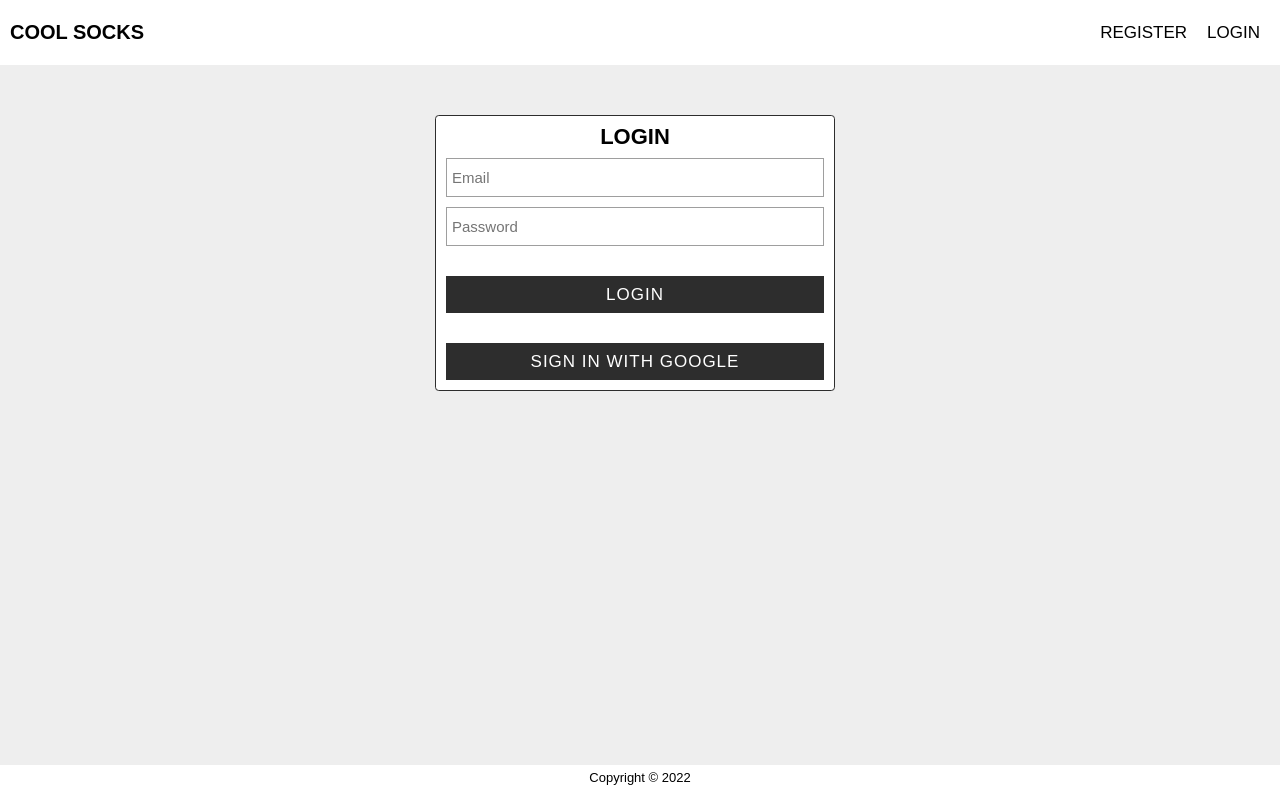
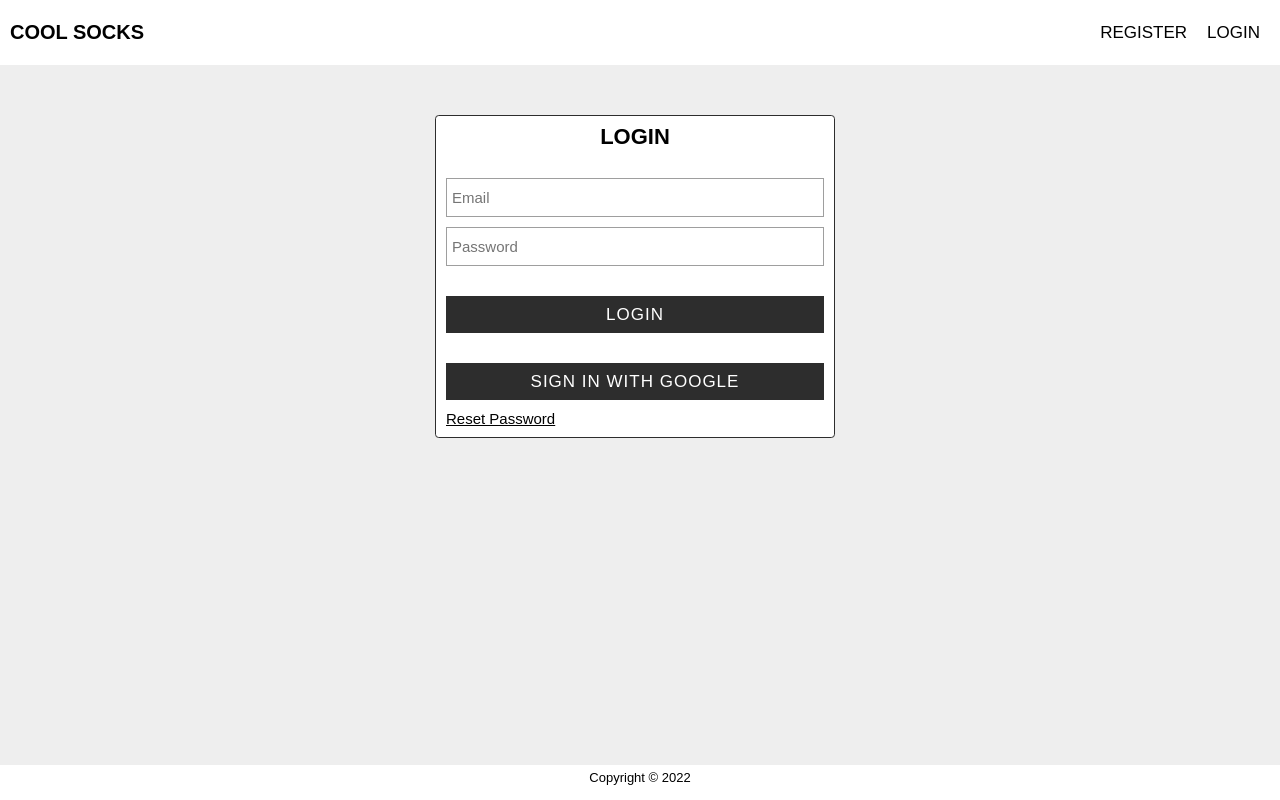
Before and after one commit to daniel-mad/CoolSocks, a React (Create React App) app: page /login in a window 1280 px wide. Built offline with nearby package versions, Linux system fonts and the light colour scheme; no server answers.

Commit message:
email password

```diff
--- a/src/App.js
+++ b/src/App.js
@@ -7,13 +7,14 @@ import AuthLayout from './layouts/AuthLayout';
 import MainLayout from './layouts/MainLayout';
 import Homepage from './pages/Homepage';
 import Login from './pages/Login';
+import Recovery from './pages/Recovery';
 import Registration from './pages/Registration';
 
 function App() {
   const [currentUser, setCurrentUser] = useState(null);
   useEffect(() => {
     (async () => {
-      const authListener = onAuthStateChanged(auth, userAuth => {
+      const authListener = onAuthStateChanged(auth, (userAuth) => {
         if (userAuth) {
           const {
             uid,
@@ -37,10 +38,10 @@ function App() {
     })();
   }, []);
   return (
-    <div className="App">
+    <div className='App'>
       <Routes>
         <Route
-          path="/"
+          path='/'
           element={
             <MainLayout currentUser={currentUser}>
               <Homepage />
@@ -48,10 +49,10 @@ function App() {
           }
         />
         <Route
-          path="/registration"
+          path='/registration'
           element={
             currentUser ? (
-              <Navigate replace to="/" />
+              <Navigate replace to='/' />
             ) : (
               <AuthLayout currentUser={currentUser}>
                 <Registration />
@@ -61,15 +62,23 @@ function App() {
         />
 
         <Route
-          path="/login"
+          path='/login'
           element={
             currentUser ? (
-              <Navigate replace to="/" />
+              <Navigate replace to='/' />
             ) : (
               <AuthLayout currentUser={currentUser}>
                 <Login />
               </AuthLayout>
             )
+          }
+        />
+        <Route
+          path='/recovery'
+          element={
+            <AuthLayout currentUser={currentUser}>
+              <Recovery />
+            </AuthLayout>
           }
         />
       </Routes>
--- /dev/null
+++ b/src/components/AuthWrapper/index.js
@@ -0,0 +1,17 @@
+import React from 'react'
+import './styles.scss'
+
+function AuthWrapper({headline, children}) {
+  return (
+    <div className='authWrapper'>
+        <div className='wrap'>
+            {headline && <h2>{headline}</h2>}
+            <div className='children'>
+                {children && children}
+            </div>
+        </div>
+    </div>
+  )
+}
+
+export default AuthWrapper
--- /dev/null
+++ b/src/components/AuthWrapper/styles.scss
@@ -0,0 +1,24 @@
+.authWrapper {
+  background-color: #fff;
+  width: 100%;
+  max-width: 40rem;
+  margin: 4rem auto 6rem;
+  border: 1px solid #2d2d2d;
+  border-radius: 0.375rem;
+
+  .wrap {
+    padding: 10px;
+    width: 100%;
+
+    h2 {
+      display: block;
+      width: 100%;
+      font-size: 2.2rem;
+      line-height: 1;
+      text-transform: uppercase;
+      text-align: center;
+      padding: 0;
+      margin: 0 auto 3rem;
+    }
+  }
+}
--- /dev/null
+++ b/src/components/EmailPassword/index.js
@@ -0,0 +1,55 @@
+import './styles.scss';
+
+import React, { useState } from 'react';
+import AuthWrapper from '../AuthWrapper';
+import FormInput from '../Forms/FormInput';
+import Button from '../Forms/Button';
+import { getAuth, sendPasswordResetEmail } from 'firebase/auth';
+import { useNavigate } from 'react-router-dom';
+
+function EmailPassword() {
+  const [email, setEmail] = useState('');
+  const [error, setError] = useState(null);
+  const navigate = useNavigate();
+
+  const handleSubmit = async (e) => {
+    e.preventDefault();
+
+    try {
+      const auth = getAuth();
+      const config = {
+        url: 'http://localhost:3000/login',
+      };
+      sendPasswordResetEmail(auth, email, config);
+
+      //   setError(null)
+      navigate('/login');
+    } catch (err) {
+      setError('Email not found.');
+    }
+  };
+
+  return (
+    <AuthWrapper headline='email password'>
+      <div className='formWrap'>
+        {error && (
+          <ul>
+            <li>{error}</li>
+          </ul>
+        )}
+        <form onSubmit={handleSubmit}>
+          <FormInput
+            type='email'
+            name='email'
+            value={email}
+            placeholder='Email'
+            onChange={(e) => setEmail(e.target.value)}
+          />
+          <Button type='submit'>Email Password</Button>
+        </form>
+      </div>
+    </AuthWrapper>
+  );
+}
+
+export default EmailPassword;
--- a/src/components/Header/index.js
+++ b/src/components/Header/index.js
@@ -7,29 +7,29 @@ import './styles.scss';
 function Header(props) {
   const { currentUser } = props;
   return (
-    <header className="header">
-      <div className="wrap">
-        <Link to="/">
-          <h3 className="logo">COOL SOCKS</h3>
+    <header className='header'>
+      <div className='h-wrap'>
+        <Link to='/'>
+          <h3 className='logo'>COOL SOCKS</h3>
         </Link>
 
-        <div className="callToActions">
+        <div className='callToActions'>
           {currentUser && (
-            <ul className="nav-items">
+            <ul className='nav-items'>
               <li>
-                <Link to="#" onClick={() => signOut(auth)}>
+                <Link to='#' onClick={() => signOut(auth)}>
                   Logout
                 </Link>
               </li>
             </ul>
           )}
           {!currentUser && (
-            <ul className="nav-items">
+            <ul className='nav-items'>
               <li>
-                <Link to="/registration">Register</Link>
+                <Link to='/registration'>Register</Link>
               </li>
               <li>
-                <Link to="/login">login</Link>
+                <Link to='/login'>login</Link>
               </li>
             </ul>
           )}
--- a/src/components/Header/styles.scss
+++ b/src/components/Header/styles.scss
@@ -3,7 +3,7 @@
   box-shadow: 0 2px 4px 0 rgba(0, 0, 0, 0.1);
 }
 
-.wrap {
+.h-wrap {
   height: 100%;
   display: flex;
   justify-content: space-between;
--- a/src/components/SignIn/index.js
+++ b/src/components/SignIn/index.js
@@ -1,6 +1,8 @@
 import { signInWithEmailAndPassword } from 'firebase/auth';
 import React, { useState } from 'react';
+import { Link } from 'react-router-dom';
 import { auth, signInWithGoogle } from '../../firebase/utils';
+import AuthWrapper from '../AuthWrapper';
 import Error from '../Errors';
 import Button from '../Forms/Button';
 import FormInput from '../Forms/FormInput';
@@ -11,7 +13,7 @@ function SignIn() {
   const [password, setPassword] = useState('');
   const [error, setError] = useState(null);
 
-  const handleSubmit = async e => {
+  const handleSubmit = async (e) => {
     e.preventDefault();
 
     // console.log(auth.currentUser);
@@ -24,36 +26,35 @@ function SignIn() {
     }
   };
   return (
-    <div className="signin">
-      <div className="wrap">
-        <h2>Login</h2>
-        {error && <Error msg={error} type="danger" />}
-        <div className="formWrap">
+    <AuthWrapper headline='login'>
+      <div className='formWrap'>
         <form onSubmit={handleSubmit}>
           <FormInput
-              type="email"
-              name="email"
+            type='email'
+            name='email'
             value={email}
-              placeholder="Email"
-              onChange={e => setEmail(e.target.value)}
+            placeholder='Email'
+            onChange={(e) => setEmail(e.target.value)}
           />
           <FormInput
-              type="password"
-              name="password"
+            type='password'
+            name='password'
             value={password}
-              placeholder="Password"
-              onChange={e => setPassword(e.target.value)}
+            placeholder='Password'
+            onChange={(e) => setPassword(e.target.value)}
           />
-            <Button type="submit">Login</Button>
-            <div className="socialSignin">
-              <div className="row">
+          <Button type='submit'>Login</Button>
+          <div className='socialSignin'>
+            <div className='row'>
               <Button onClick={signInWithGoogle}>Sign in with Google</Button>
             </div>
           </div>
+          <div className='links'>
+            <Link to='/recovery'>Reset Password</Link>
+          </div>
         </form>
       </div>
-      </div>
-    </div>
+    </AuthWrapper>
   );
 }
 
--- a/src/components/SignIn/styles.scss
+++ b/src/components/SignIn/styles.scss
@@ -1,30 +1,8 @@
-.signin {
-  background-color: #fff;
-  width: 100%;
-  max-width: 40rem;
-  margin: 4rem auto 6rem;
-  border: 1px solid #2d2d2d;
-  border-radius: 0.375rem;
-
-  .wrap {
-    display: flex;
-    flex-direction: column;
-
-    padding: 10px;
-    .formWrap {
-      width: 100%;
-    }
-    h2 {
-      display: block;
-      width: 100%;
-      font-size: 2.2rem;
-      line-height: 1;
-      text-transform: uppercase;
-      text-align: center;
-    }
-
-    .socialSignin {
-      margin: 1rem auto 0;
-    }
-  }
+.socialSignin {
+  margin: 1rem auto 0;
 }
+.links {
+  margin: 1rem auto 0;
+  font-size: 1.5rem;
+  text-decoration: underline;
+}
--- a/src/components/Signup/index.js
+++ b/src/components/Signup/index.js
@@ -4,6 +4,7 @@ import React, { useState } from 'react';
 import FormInput from '../Forms/FormInput';
 import Button from '../Forms/Button';
 import './styles.scss';
+import AuthWrapper from '../AuthWrapper';
 
 function Signup() {
   const [displayName, setdDisplayName] = useState('');
@@ -12,7 +13,7 @@ function Signup() {
   const [passwordConfirm, setdPasswordConfirm] = useState('');
   const [errors, setErrors] = useState([]);
 
-  const handleSubmit = async e => {
+  const handleSubmit = async (e) => {
     e.preventDefault();
     if (password !== passwordConfirm) {
       setErrors([`Password Dont't Match`]);
@@ -32,9 +33,8 @@ function Signup() {
   };
 
   return (
-    <div className="signup">
-      <div className="wrap">
-        <h2>Sign up</h2>
+    <AuthWrapper headline='registration'>
+      <div className='formWrap'>
         {errors.length > 0 && (
           <ul>
             {errors.map((err, index) => {
@@ -45,37 +45,37 @@ function Signup() {
 
         <form onSubmit={handleSubmit}>
           <FormInput
-            type="text"
-            name="displayname"
+            type='text'
+            name='displayname'
             value={displayName}
-            placeholder="Full Name"
-            onChange={e => setdDisplayName(e.target.value)}
+            placeholder='Full Name'
+            onChange={(e) => setdDisplayName(e.target.value)}
           />
           <FormInput
-            type="email"
-            name="email"
+            type='email'
+            name='email'
             value={email}
-            placeholder="Email"
-            onChange={e => setEmail(e.target.value)}
+            placeholder='Email'
+            onChange={(e) => setEmail(e.target.value)}
           />
           <FormInput
-            type="password"
-            name="password"
+            type='password'
+            name='password'
             value={password}
-            placeholder="Password"
-            onChange={e => setdPassword(e.target.value)}
+            placeholder='Password'
+            onChange={(e) => setdPassword(e.target.value)}
           />
           <FormInput
-            type="password"
-            name="confirmPassword"
+            type='password'
+            name='confirmPassword'
             value={passwordConfirm}
-            placeholder="Confirm password"
-            onChange={e => setdPasswordConfirm(e.target.value)}
+            placeholder='Confirm password'
+            onChange={(e) => setdPasswordConfirm(e.target.value)}
           />
-          <Button type="submit">Register</Button>
+          <Button type='submit'>Register</Button>
         </form>
       </div>
-    </div>
+    </AuthWrapper>
   );
 }
 
--- a/src/components/Signup/styles.scss
+++ b/src/components/Signup/styles.scss
@@ -1,29 +1,3 @@
-.signup {
-  background-color: #fff;
+.formWrap {
   width: 100%;
-  max-width: 40rem;
-  margin: 4rem auto 6rem;
-  border: 1px solid #2d2d2d;
-  border-radius: 0.375rem;
-
-  .wrap {
-    display: flex;
-    flex-direction: column;
-    padding: 10px;
-    .formWrap {
-      width: 100%;
-    }
-    h2 {
-      display: block;
-      width: 100%;
-      font-size: 2.2rem;
-      line-height: 1;
-      text-transform: uppercase;
-      text-align: center;
-    }
-
-    .socialSignin {
-      margin: 3rem auto 0;
-    }
-  }
 }
--- /dev/null
+++ b/src/pages/Recovery/index.js
@@ -0,0 +1,8 @@
+import React from 'react';
+import EmailPassword from '../../components/EmailPassword';
+
+function Recovery() {
+  return <EmailPassword />;
+}
+
+export default Recovery;
```
Also changed, not shown: src/components/EmailPassword/styles.scss (added). Lines whose indentation alone changed are shown as unchanged.
